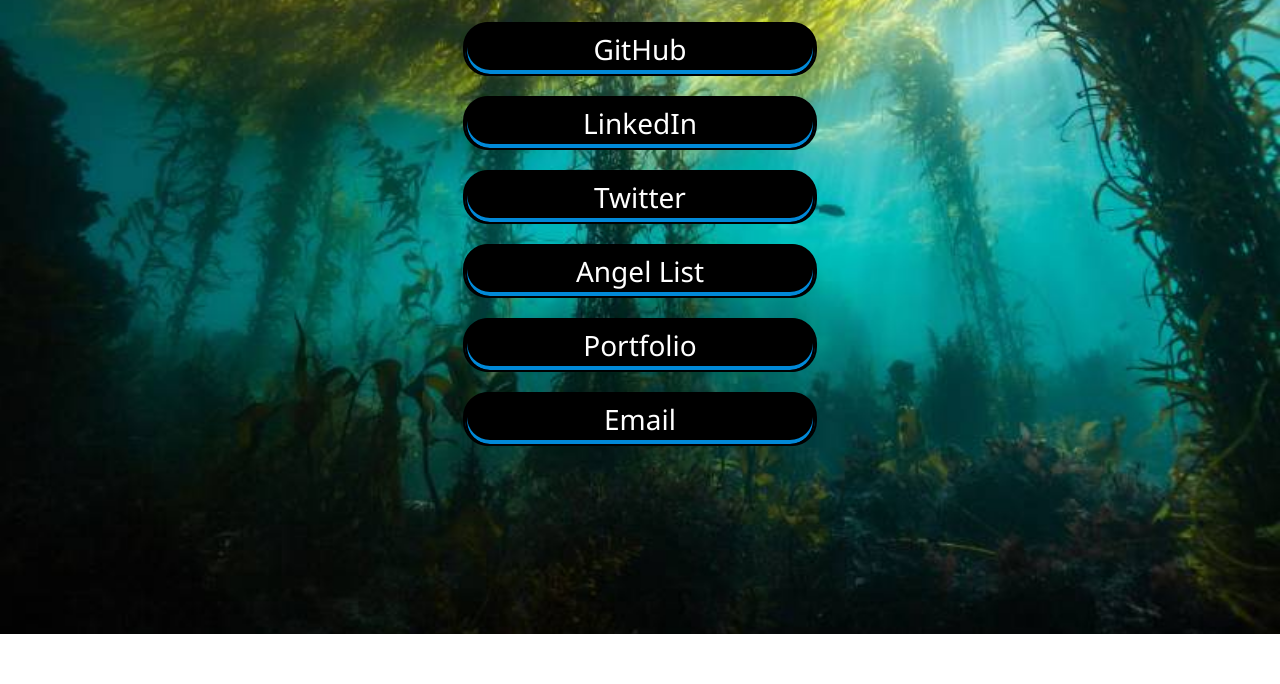
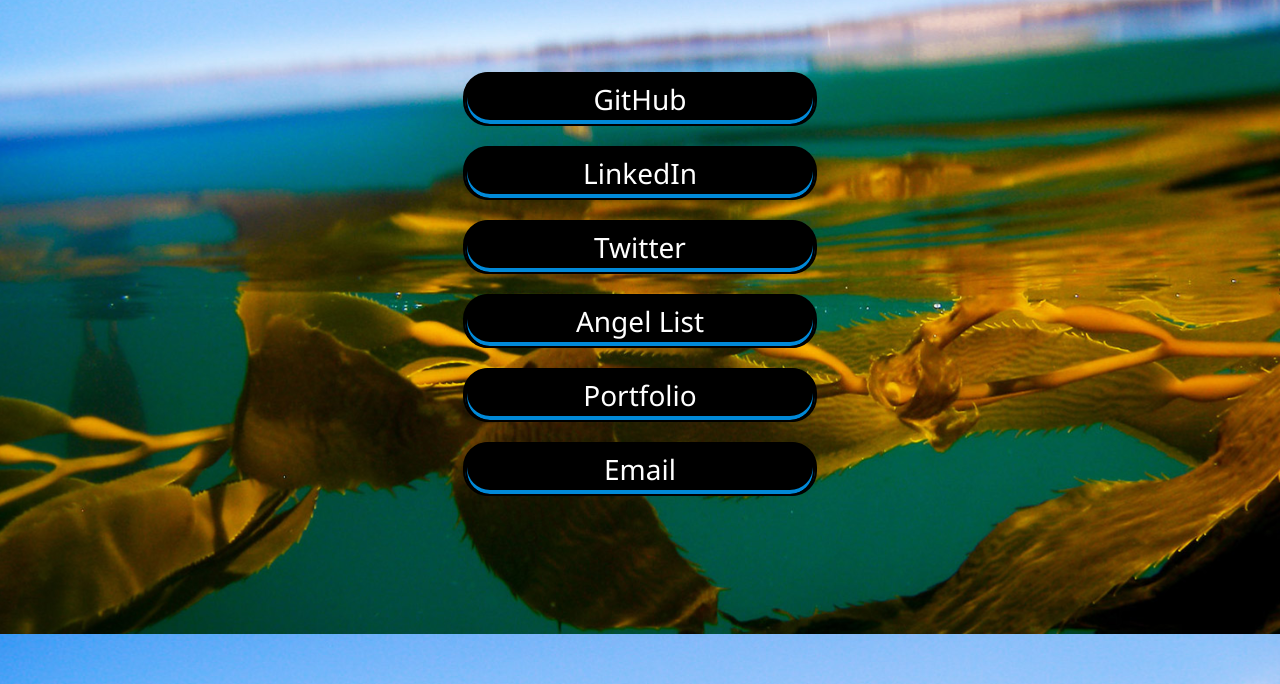
Before and after one commit to JohnMichaelD/personalLinkTree, a plain HTML site: page index.html in a window 1280 px wide. Shown: the part 166-850 px from the top of the page. Before the commit the page ends 800 px from the top, so only its background shows below. Drawn offline with Linux system fonts and the light colour scheme.

Commit message:
final style

```diff
--- a/style.css
+++ b/style.css
@@ -55,7 +55,7 @@ body {
     justify-content: center;
     align-items: center;
     flex-direction: column;
-    background-image: url(testKelpPhoto.jpg);
+    background-image: url(kelpForestHalfShot.jpg);
     background-position: center center;
     background-repeat: no-repeat;
     background-attachment: fixed;
@@ -93,6 +93,7 @@ Links
 ///////////////////////////*/
 ul {
     /*background-color: rgb(101, 211, 255);*/
+    margin-top: 50px;
     width: 430px;
     height: 500px;
     color: black;
@@ -130,7 +131,7 @@ a:visited {
 a:hover {
     /*height: 37px;
     width: 345px;*/
-    background-color: aqua;
+    background-color: rgb(97, 241, 234);
     color: black;
 }
 
```
Also changed, not shown: giantKelp.webp (added), kelpForestHalfShot.jpg (added).
